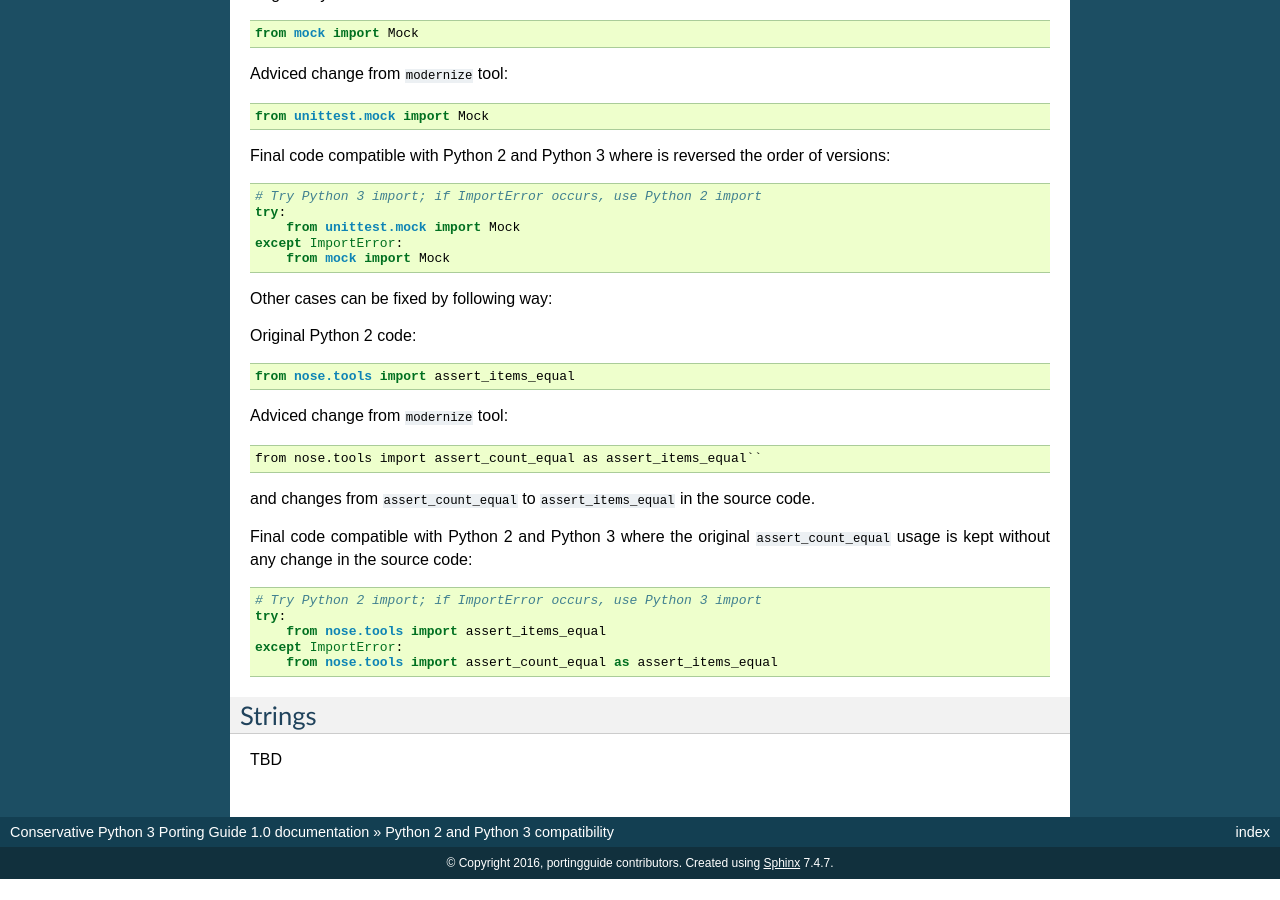
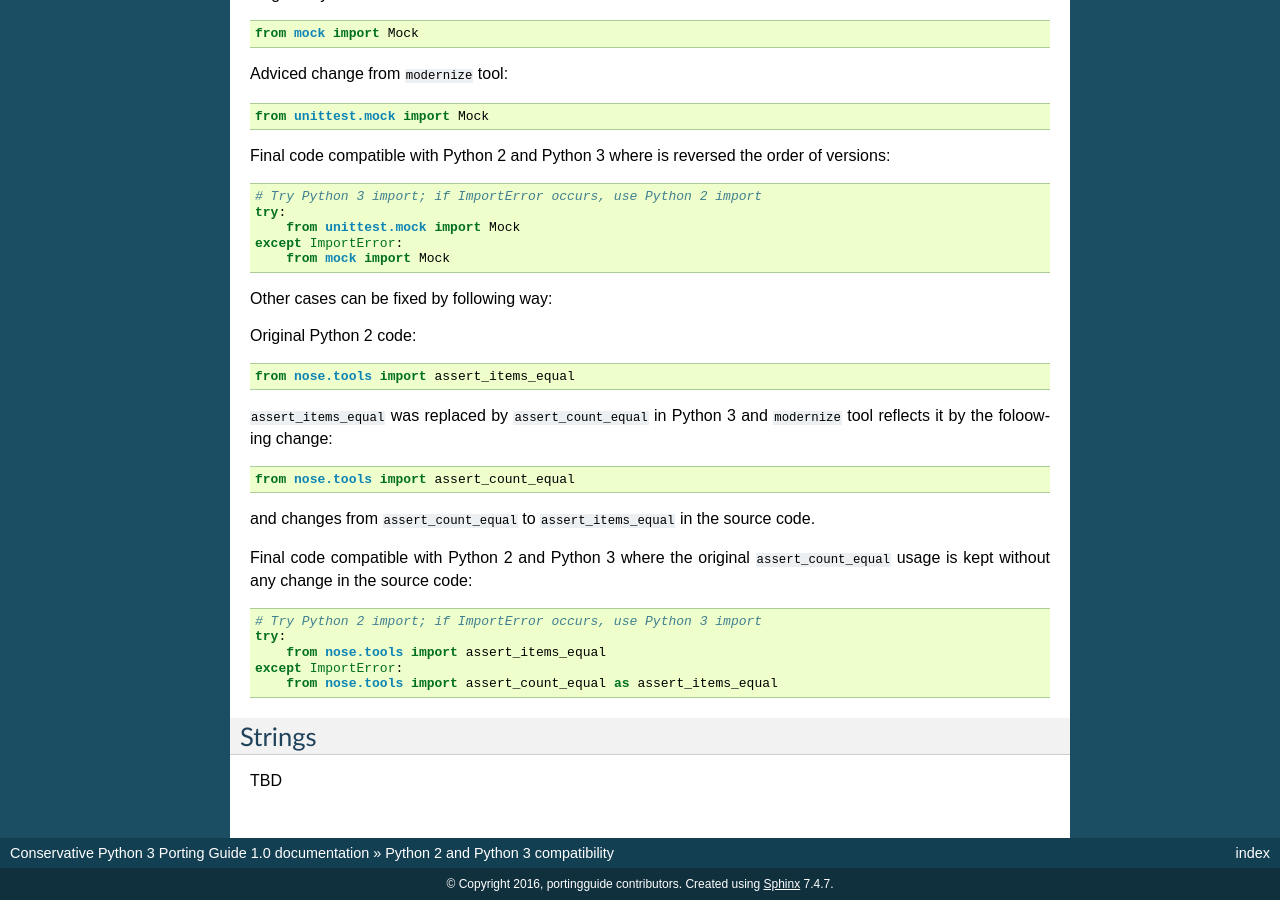
Before and after one commit to fedora-python/portingguide, a Sphinx documentation site: the page built from source/py2_py3_compatibility.rst, in a window 1280 px wide and 900 px high, scrolled down 899 px. Built offline with Sphinx 7.4.7, drawn with Linux system fonts in a browser that asks for light colours; before the commit the page ends 1778 px from its top, so only the background shows below that.

Commit message:
Small corrections

```diff
--- a/source/py2_py3_compatibility.rst
+++ b/source/py2_py3_compatibility.rst
@@ -57,9 +57,9 @@ Original Python 2 code::
 
     from nose.tools import assert_items_equal
 
-Adviced change from ``modernize`` tool::
+``assert_items_equal`` was replaced by ``assert_count_equal`` in Python 3 and ``modernize`` tool reflects it by the foloowing change::
 
-    from nose.tools import assert_count_equal as assert_items_equal``
+    from nose.tools import assert_count_equal
 
 and changes from ``assert_count_equal`` to ``assert_items_equal`` in the source code.
 
```
